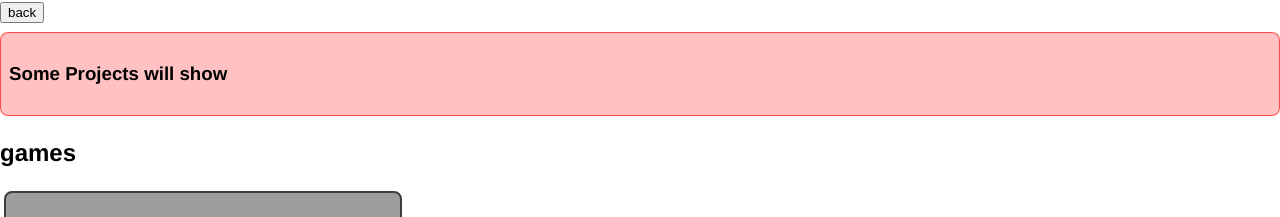
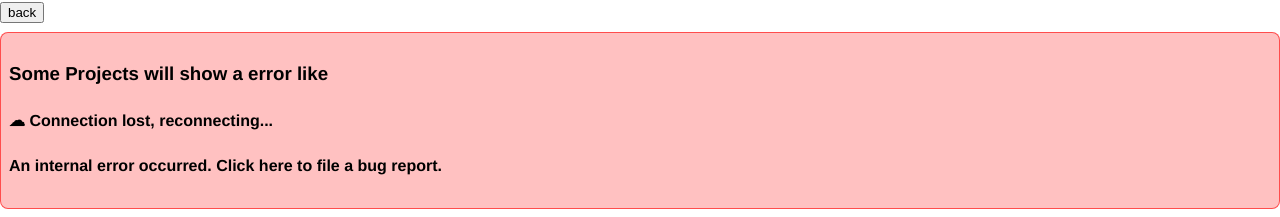
Before and after one commit to OgFishies2/OgFishies2.github.io, a plain HTML site: page Scratch/index.html in a window 1280 px wide. Shown: the top 217 px of the page. Drawn offline with Linux system fonts and the light colour scheme.

Commit message:
Update index.html

```diff
--- a/Scratch/index.html
+++ b/Scratch/index.html
@@ -9,7 +9,11 @@
 <body>
     <a href="/"><button>back</button></a>
     <div class="warning">
-        <h3>Some Projects will show</h3>
+        <h3>Some Projects will show a error like</h3>
+        <div>
+            <h4>☁ Connection lost, reconnecting...</h4>
+            <h4>An internal error occurred. Click here to file a bug report.</h4>
+        </div>
     </div>
     <div class="games">
         <h2>games</h2>
```
